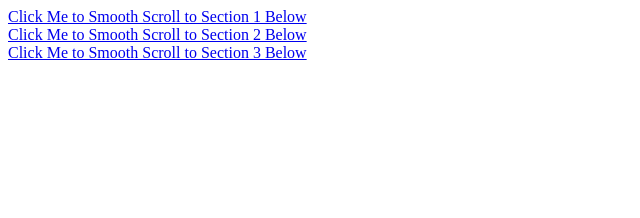
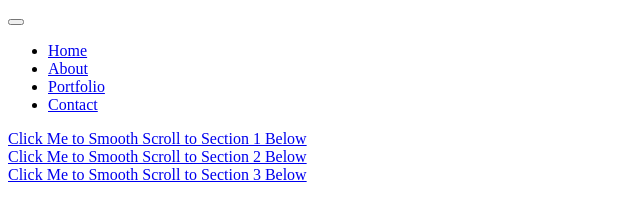
Before and after one commit to MichaelHDesigns/learning-web-development, a plain HTML site: page index.html in a window 1280 px wide. Shown: the top 218 px of the page, without its empty margins (0-640 px from the left). Drawn offline with nearby package versions, Linux system fonts and the light colour scheme.

Commit message:
Update index.html

```diff
--- a/index.html
+++ b/index.html
@@ -56,6 +56,27 @@
 
   </head>
 
+  <nav class="navbar navbar-default navbar-fixed-top">
+  <div class="container-fluid">
+    <!---    Collapsable Navbar     --->
+    <div class="navbar-header">
+      <button type="button" class="navbar-toggle" data-toggle="collapse" data-target="#myNavbar">
+        <span class="icon-bar"></span>
+        <span class="icon-bar"></span>
+        <span class="icon-bar"></span>
+      </button>
+    </div>
+    <div class="collapse navbar-collapse" id="myNavbar">
+      <ul class="nav navbar-nav navbar-right">
+        <li><a href="#home"><span class="fa fa-home"></span> Home</a></li>
+        <li><a href="#section1"><span class="fa fa-info-circle"></span> About</a></li>
+        <li><a href="#section2"><span class="fa fa-book"></span> Portfolio</a></li>
+        <li><a href="#section3"><span class="fa fa-envelope"></span> Contact</a></li>
+      </ul>
+    </div>
+  </div>
+</nav>
+
 <body>
     <div>
         <a href="#section1">
```
